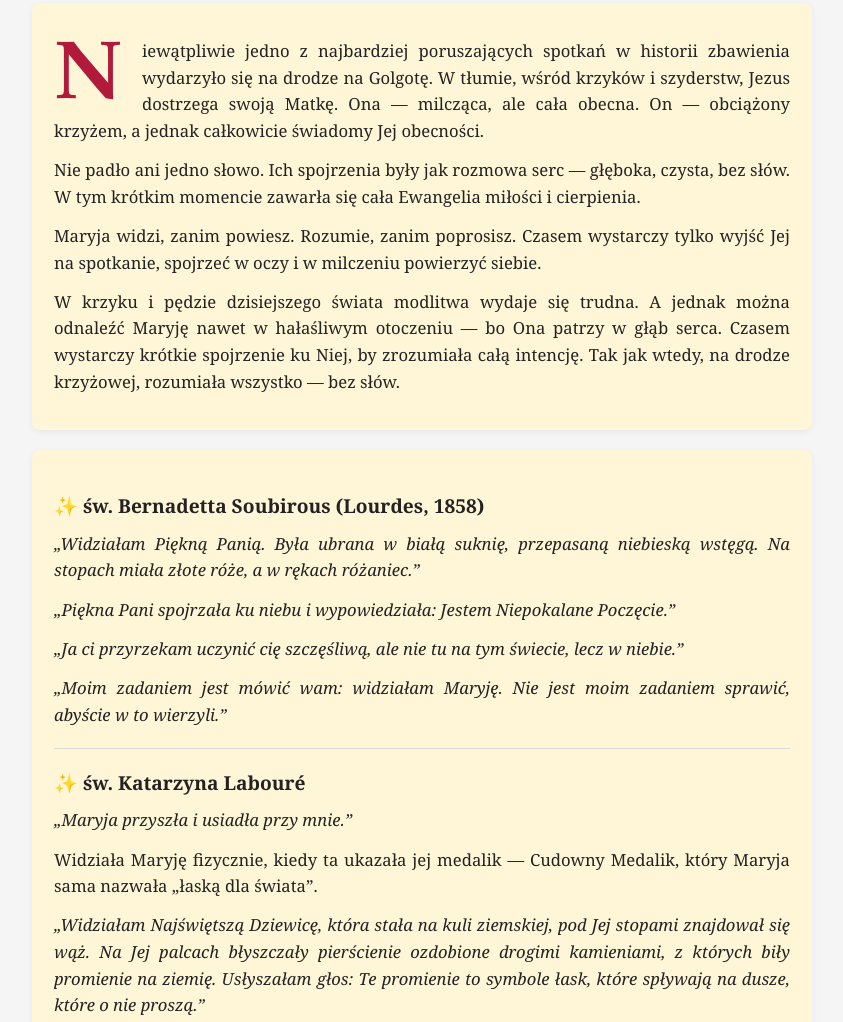
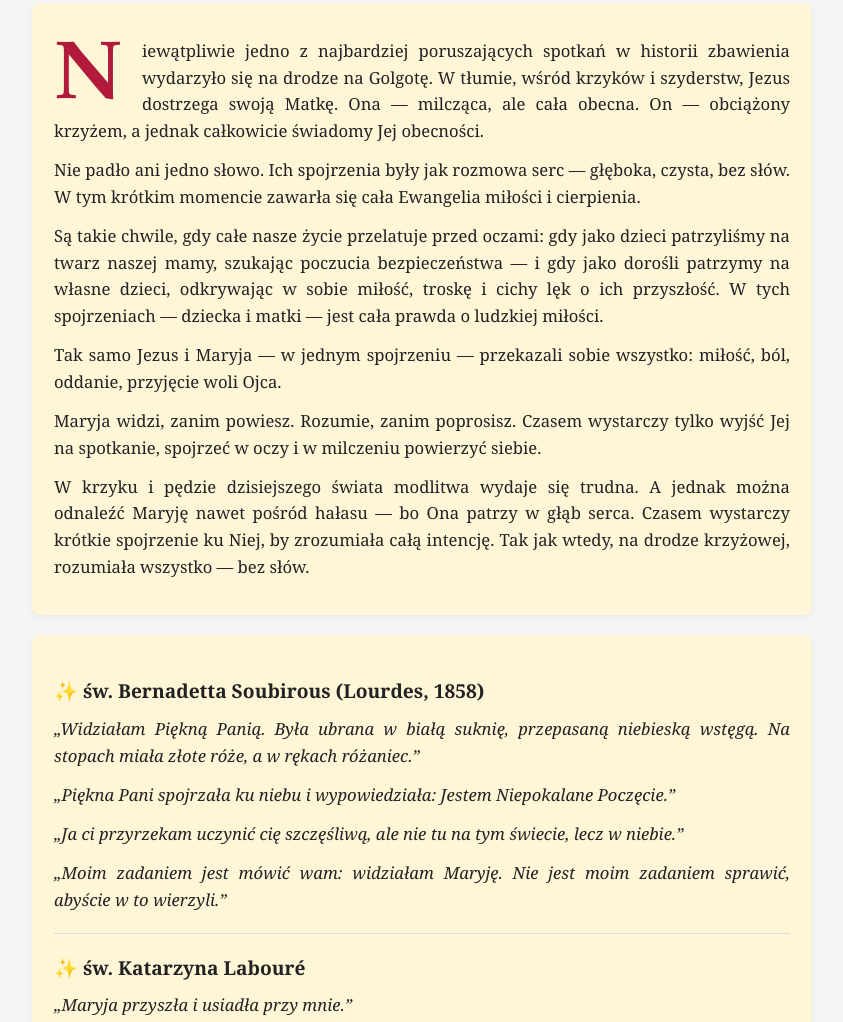
Before and after one commit to drogawiary/Znaki-Maryi, a plain HTML site: page index.html in a window 1280 px wide. Shown: the part 7479-8501 px from the top of the page, without its empty margins (218-1061 px from the left). Drawn offline with Linux system fonts and the light colour scheme.

Commit message:
Update index.html

```diff
--- a/index.html
+++ b/index.html
@@ -421,15 +421,26 @@ Maryja nie mówi dla siebie. Ona mówi, by przybliżyć do Syna. Kto Jej słucha
 <div class="section">
 
   <p>
-   <p><p><span class="dropcap">N</span>iewątpliwie jedno z najbardziej poruszających spotkań w historii zbawienia wydarzyło się na drodze na Golgotę.
+    <span class="dropcap">N</span>iewątpliwie jedno z najbardziej poruszających spotkań w historii zbawienia wydarzyło się na drodze na Golgotę.
     W tłumie, wśród krzyków i szyderstw, Jezus dostrzega swoją Matkę.
     Ona — milcząca, ale cała obecna. On — obciążony krzyżem, a jednak całkowicie świadomy Jej obecności.
   </p>
 
   <p>
-    Nie padło ani jedno słowo.
-    Ich spojrzenia były jak rozmowa serc — głęboka, czysta, bez słów.
+    Nie padło ani jedno słowo. Ich spojrzenia były jak rozmowa serc — głęboka, czysta, bez słów.
     W tym krótkim momencie zawarła się cała Ewangelia miłości i cierpienia.
+  </p>
+
+  <p>
+    Są takie chwile, gdy całe nasze życie przelatuje przed oczami:
+    gdy jako dzieci patrzyliśmy na twarz naszej mamy, szukając poczucia bezpieczeństwa —
+    i gdy jako dorośli patrzymy na własne dzieci, odkrywając w sobie miłość, troskę i cichy lęk o ich przyszłość.
+    W tych spojrzeniach — dziecka i matki — jest cała prawda o ludzkiej miłości.
+  </p>
+
+  <p>
+    Tak samo Jezus i Maryja — w jednym spojrzeniu — przekazali sobie wszystko:
+    miłość, ból, oddanie, przyjęcie woli Ojca.
   </p>
 
   <p>
@@ -439,10 +450,11 @@ Maryja nie mówi dla siebie. Ona mówi, by przybliżyć do Syna. Kto Jej słucha
 
   <p>
     W krzyku i pędzie dzisiejszego świata modlitwa wydaje się trudna.
-    A jednak można odnaleźć Maryję nawet w hałaśliwym otoczeniu — bo Ona patrzy w głąb serca.
+    A jednak można odnaleźć Maryję nawet pośród hałasu — bo Ona patrzy w głąb serca.
     Czasem wystarczy krótkie spojrzenie ku Niej, by zrozumiała całą intencję.
     Tak jak wtedy, na drodze krzyżowej, rozumiała wszystko — bez słów.
   </p>
+
 </div>
 
 <div class="section">
```
